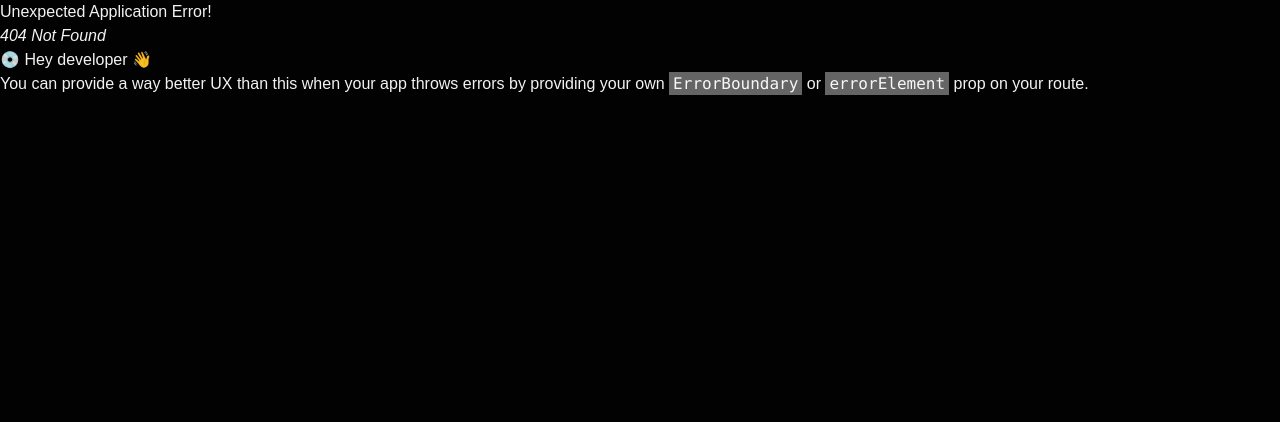
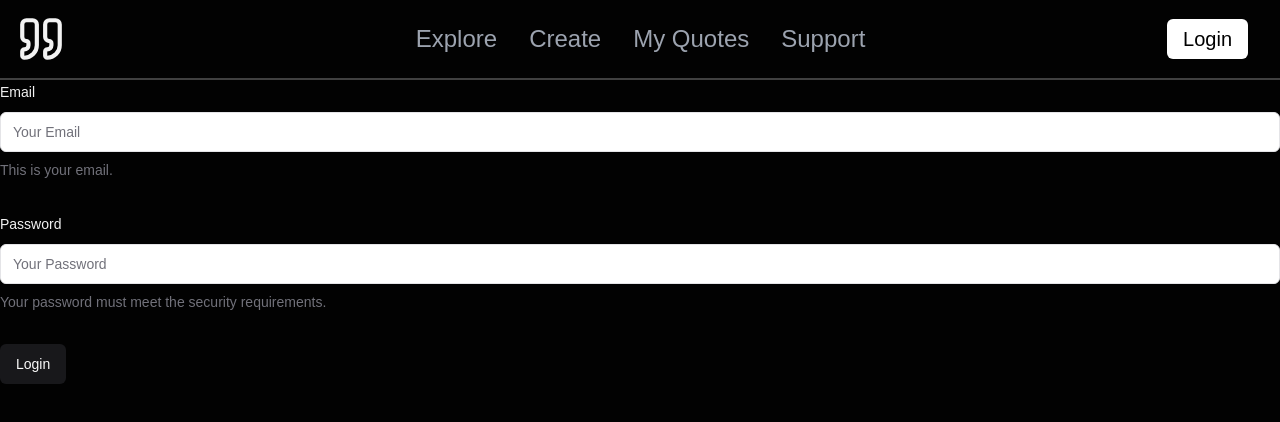
Before and after one commit to ZVKubajak/Quoteful, a React (Vite) app in the folder client/: page /login in a window 1280 px wide. Before the commit this address had no page. Shown: the top 422 px of the page. Built offline with nearby package versions, Linux system fonts and the light colour scheme.

Commit message:
Connected Login Logic to Login Page (untested)

```diff
--- a/client/src/main.tsx
+++ b/client/src/main.tsx
@@ -4,12 +4,14 @@ import { createBrowserRouter, RouterProvider } from "react-router-dom";
 
 import "./index.css";
 import App from "./App.tsx";
+// import { AuthGuard, LoggedInAuth } from "./auth/AuthGuard.tsx";
 
 import Home from "./pages/Home.tsx";
 import Explore from "./pages/Explore.tsx";
 import Create from "./pages/Create.tsx";
 import MyQuotes from "./pages/MyQuotes.tsx";
 import Support from "./pages/Support.tsx";
+import Login from "./pages/Login.tsx";
 
 const router = createBrowserRouter([
   {
@@ -36,6 +38,10 @@ const router = createBrowserRouter([
         path: "/support",
         element: <Support />,
       },
+      {
+        path: "/login",
+        element: <Login />,
+      },
     ],
   },
 ]);
--- a/client/src/pages/Login.tsx
+++ b/client/src/pages/Login.tsx
@@ -2,6 +2,9 @@ import { z } from "zod";
 import { zodResolver } from "@hookform/resolvers/zod";
 import { useForm } from "react-hook-form";
 import validator from "validator";
+import { login } from "@/auth/authService";
+import auth from "@/auth/auth";
+import { useNavigate } from "react-router-dom";
 
 import { Button } from "@/components/ui/button";
 import {
@@ -26,6 +29,8 @@ const loginFormSchema = z.object({
 });
 
 const Login = () => {
+  const navigate = useNavigate();
+
   const form = useForm<z.infer<typeof loginFormSchema>>({
     resolver: zodResolver(loginFormSchema),
     defaultValues: {
@@ -34,8 +39,15 @@ const Login = () => {
     },
   });
 
-  const onSubmit = (values: z.infer<typeof loginFormSchema>) => {
-    console.log(values);
+  const onSubmit = async (values: z.infer<typeof loginFormSchema>) => {
+    try {
+      const { token } = await login(values);
+      auth.login(token);
+
+      navigate("/");
+    } catch (errorMessage: any) {
+      console.error("Login Failed:", errorMessage);
+    }
   };
 
   return (
```
